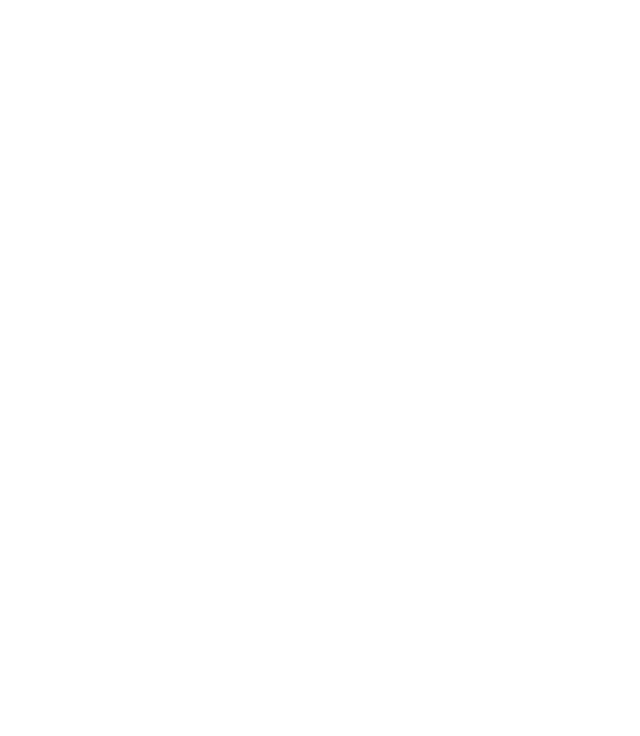
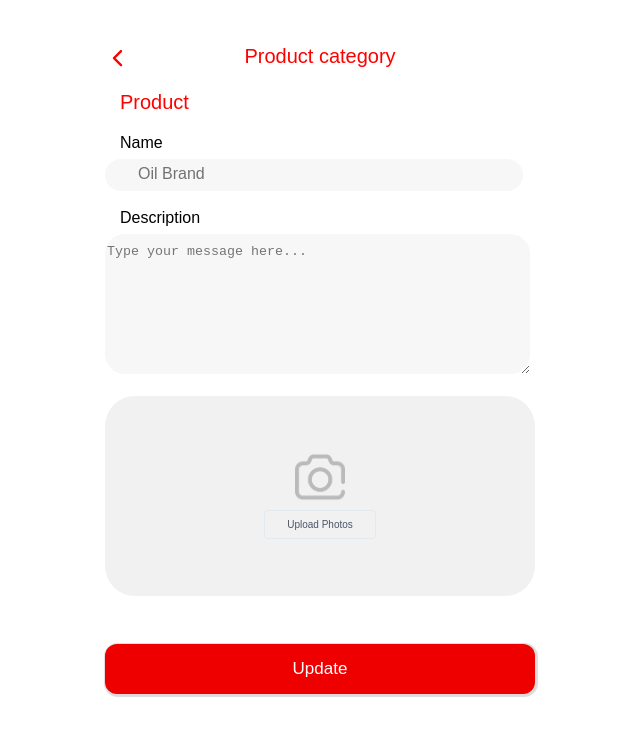
Before and after one commit to HassanShakoor1/Netag, a React (Vite) app: page /product-catagory/1 in a window 1280 px wide. Before the commit this address had no page. Shown: the top 736 px of the page, without its empty margins (320-960 px from the left). Built offline with nearby package versions, Linux system fonts and the light colour scheme; no server answers; the database is empty.

Commit message:
commit my data

```diff
--- a/src/App.jsx
+++ b/src/App.jsx
@@ -63,8 +63,11 @@ const Protectedroute=()=>{
           <Route path="/edit-profile" element={<EditProfile />} />
           <Route path="/edit-contact" element={<EditContact />} />
           <Route path="/edit-product" element={<ProductCatagory />} /> Add this route
+
           <Route path="/product-catagory" element={<Addcatagory />} /> Add this route
+          <Route path="/product-catagory/:id" element={<Addcatagory />} /> Add this route
           <Route path="/edit-product-catagory" element={<EditProduct />} /> Add this route
+
           <Route path="/edit-product-detail" element={<Editproductdetail />} /> Add this route
           <Route path="/gallery" element={<Gallery />} /> Add this route
           <Route path="/active-card" element={<ActiveCard />} /> Add this route
--- a/src/Page/Addcatagory.jsx
+++ b/src/Page/Addcatagory.jsx
@@ -1,14 +1,15 @@
-import React, { useState } from 'react';
+import React, { useState, useEffect } from 'react';
 import './Addcatagory.css';
 import { IoChevronBack } from "react-icons/io5";
 import editcontact from '../images/editcontact.png';
-import { useNavigate } from 'react-router-dom';
-import { ref, set, push } from "firebase/database";
+import { useNavigate, useParams } from 'react-router-dom';
+import { ref, get, update } from "firebase/database";
 import { database } from '../firebase';
 import { getStorage, ref as storageRef, uploadBytes, getDownloadURL } from "firebase/storage";
 
 function Addcatagory() {
   const navigate = useNavigate();
+  const { id } = useParams(); // Get the ID from the URL parameters
   const storage = getStorage();
   const [imge, setImage] = useState(null);
   const [formData, setFormData] = useState({
@@ -16,6 +17,34 @@ function Addcatagory() {
     brandDescription: '',
     brandImage: null,
   });
+
+  useEffect(() => {
+    // Fetch data if ID is present
+    if (id) {
+      const fetchData = async () => {
+        try {
+          const brandRef = ref(database, `Brands/${id}`);
+          const snapshot = await get(brandRef);
+
+          if (snapshot.exists()) {
+            const data = snapshot.val();
+            setFormData({
+              brandName: data.brandName || '',
+              brandDescription: data.brandDescription || '',
+              brandImage: null, // Keep this null initially
+            });
+            setImage(data.brandImageUrl || null); // Set the existing image URL
+          } else {
+            console.error('No data found for this ID');
+          }
+        } catch (error) {
+          console.error('Error fetching data: ', error);
+        }
+      };
+
+      fetchData();
+    }
+  }, [id]);
 
   const handleFile = (e) => {
     const file = e.target.files[0];
@@ -27,7 +56,7 @@ function Addcatagory() {
       const imgurl = URL.createObjectURL(file);
       setImage(imgurl);
     }
-  }
+  };
 
   const removeImage = () => {
     setImage(null);
@@ -46,42 +75,49 @@ function Addcatagory() {
   };
 
   const handleSubmit = async () => {
-    if (formData.brandName && formData.brandDescription && formData.brandImage) {
-      const newBrandRef = push(ref(database, 'Brands'));
-      const brandId = newBrandRef.key;
-
-      const imageRef = storageRef(storage, `Brands/${brandId}/${formData.brandImage.name}`);
+    if (formData.brandName || formData.brandDescription || formData.brandImage) {
+      const brandRef = ref(database, `Brands/${id}`);
 
       try {
-        // Upload the image to Firebase Storage
-        await uploadBytes(imageRef, formData.brandImage);
-        const imageUrl = await getDownloadURL(imageRef);
+        // Get the existing data
+        const snapshot = await get(brandRef);
+        const existingData = snapshot.val();
 
-        // Save the brand data to Firebase Realtime Database
-        await set(newBrandRef, {
-          brandName: formData.brandName,
-          brandDescription: formData.brandDescription,
-          brandImageUrl: imageUrl
-        });
+        // Determine the updated fields
+        const updatedData = {
+          brandName: formData.brandName || existingData.brandName,
+          brandDescription: formData.brandDescription || existingData.brandDescription,
+          brandImageUrl: existingData.brandImageUrl
+        };
+
+        if (formData.brandImage) {
+          // Upload the new image
+          const imageRef = storageRef(storage, `Brands/${id}/${formData.brandImage.name}`);
+          await uploadBytes(imageRef, formData.brandImage);
+          updatedData.brandImageUrl = await getDownloadURL(imageRef);
+        }
+
+        // Update the brand data in Firebase Realtime Database
+        await update(brandRef, updatedData);
 
         // Show success alert
-        alert("Brand data saved successfully!");
+        alert("Brand data updated successfully!");
 
-        // Navigate back after successful upload
+        // Navigate back after successful update
         navigate(-1);
       } catch (error) {
-        console.error("Error uploading brand data: ", error);
-        alert("Error saving data. Please try again."); // Show error alert
+        console.error("Error updating brand data: ", error);
+        alert("Error updating data. Please try again."); // Show error alert
       }
     } else {
-      alert("Please fill in all fields and upload an image."); // Alert if fields are missing
+      alert("No changes detected."); // Alert if no fields are provided
     }
   };
 
-  const goback=()=>{
-    navigate(-1)
 
-  }
+  const goback = () => {
+    navigate(-1);
+  };
 
   const crossButtonStyle = {
     position: 'absolute',
@@ -101,7 +137,7 @@ function Addcatagory() {
     <div className='AddcatagoryContainer'>
       <div className="Addcatagory-design">
         <div className="back-head" style={{ display: 'flex', alignItems: 'center', justifyContent: 'space-between' }}>
-          <IoChevronBack  onClick={goback} className="Gobck" style={{ paddingTop: '1.6rem', color: 'red', fontSize: '25px', cursor: 'pointer' }} />
+          <IoChevronBack onClick={goback} className="Gobck" style={{ paddingTop: '1.6rem', color: 'red', fontSize: '25px', cursor: 'pointer' }} />
           <h4 style={{ color: 'red', fontSize: '20px', fontWeight: '100', position: 'absolute', left: '50%', transform: 'translateX(-50%)', marginTop: "3rem" }}>
             Product category
           </h4>
@@ -137,7 +173,7 @@ function Addcatagory() {
 
         {imge ? (
           <div style={{ position: 'relative', width: '100%' }}>
-            <img style={{ width: '100%', borderRadius: '5%',maxHeight:'200px' }} src={imge} alt="Uploaded" />
+            <img style={{ width: '100%', borderRadius: '5%', maxHeight: '200px' }} src={imge} alt="Uploaded" />
             <button
               style={crossButtonStyle}
               onClick={removeImage}
@@ -183,7 +219,7 @@ function Addcatagory() {
           className='save'
           onClick={handleSubmit}
         >
-          Create
+          {id ? 'Update' : 'Create'}
         </button>
       </div>
     </div>
--- a/src/Page/ProductCatagory.jsx
+++ b/src/Page/ProductCatagory.jsx
@@ -76,6 +76,12 @@ function ProductCatagory() {
     }
   };
 
+  const HandleUpdate=(id)=>{
+
+    navigate(`/product-catagory/${id}`);
+
+  }
+
   const ITEM_HEIGHT = 48;
 
   return (
@@ -151,7 +157,7 @@ function ProductCatagory() {
                     },
                   }}
                 >
-                  <MenuItem style={{ fontSize: "15px" }} onClick={() => { handleEditProductCategory(); handleCloseMenu(); }}>
+                  <MenuItem style={{ fontSize: "15px" }} onClick={() => { HandleUpdate(`${brand.id}`), handleCloseMenu(); }}>
                     <DoneAllIcon style={{ marginRight: '8px' }} />
                     Edit Product
                   </MenuItem>
--- a/src/firebase.jsx
+++ b/src/firebase.jsx
@@ -25,5 +25,5 @@ const database = getDatabase(app);
 const storage = getStorage(app);
 const firestore = getFirestore(app);
 
-export { app, auth, database, storage, firestore };
+export { app, auth, database, storage, firestore ,getAuth};
 // firebase.js
```
